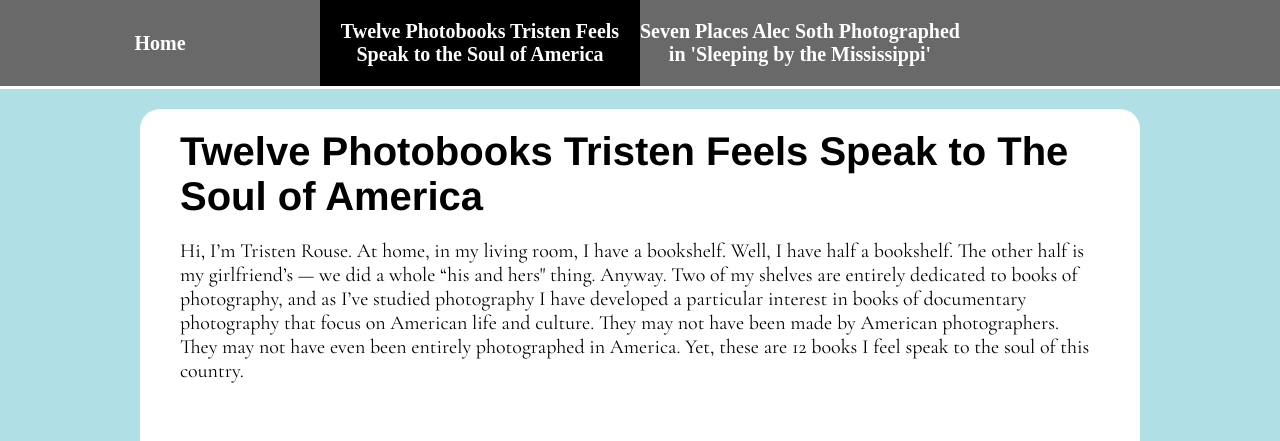
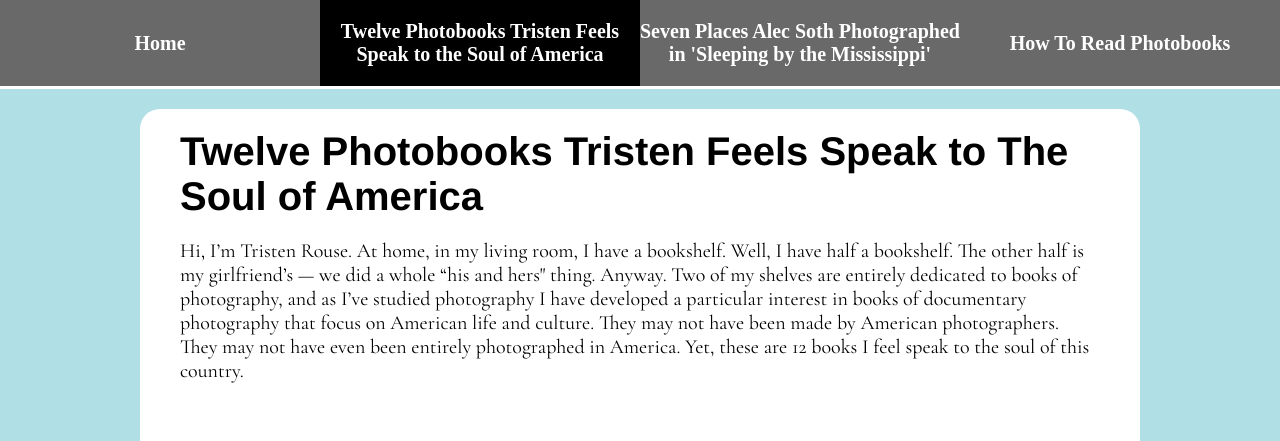
Before and after one commit to J4502-FS22/rouse-site, a plain HTML site: page zz_medialist/medialist.html in a window 1280 px wide. Shown: the top 441 px of the page. Drawn offline with nearby package versions, Linux system fonts and the light colour scheme.

Commit message:
Update medialist.html
Add link to photo gallery to navigation

```diff
--- a/zz_medialist/medialist.html
+++ b/zz_medialist/medialist.html
@@ -16,6 +16,7 @@
         <li><a href="../index.html">Home</a></li>
         <li><a class="active" href="medialist.html">Twelve Photobooks Tristen Feels Speak to the Soul of America</a></li>
         <li><a href="../zz_locationslist/locationslist.html">Seven Places Alec Soth Photographed in 'Sleeping by the Mississippi'</a></li>
+        <li><a href="../zz_photogallery/howtoreadphotobooks.html">How To Read Photobooks</a></li>
       </ul>
     </nav>
 
```
